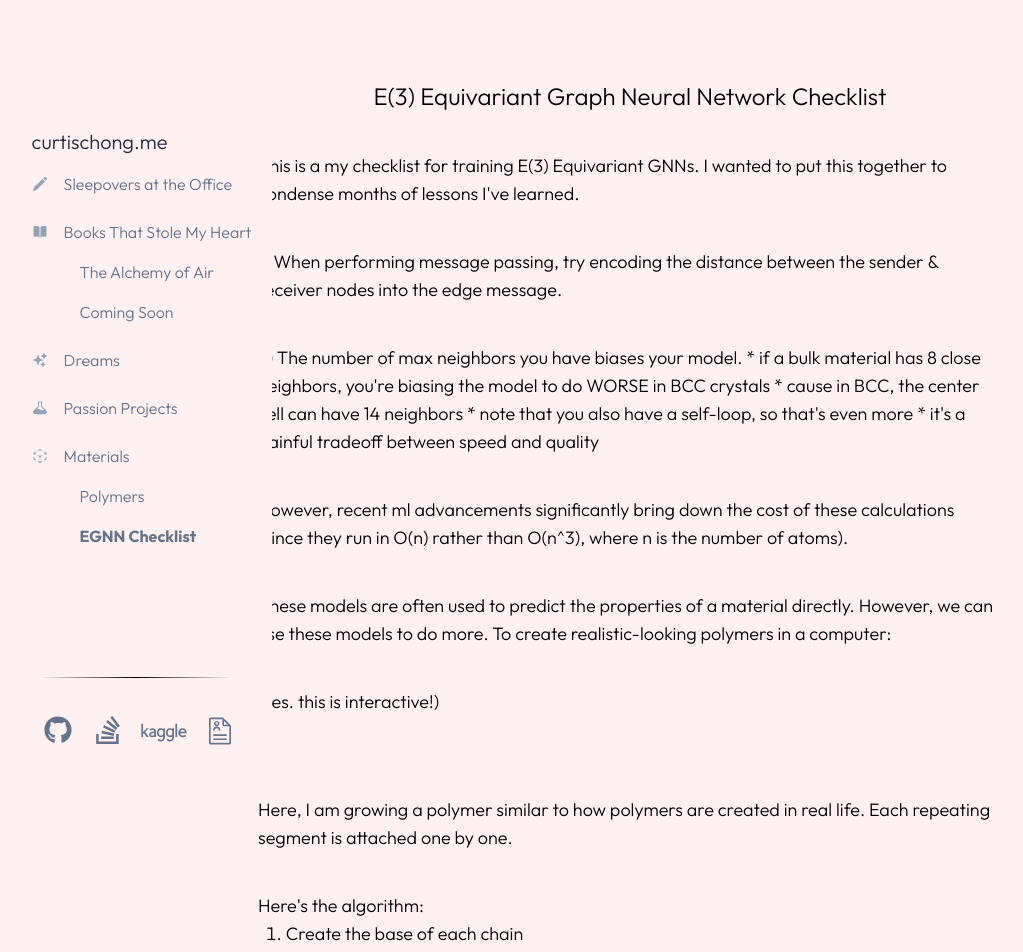
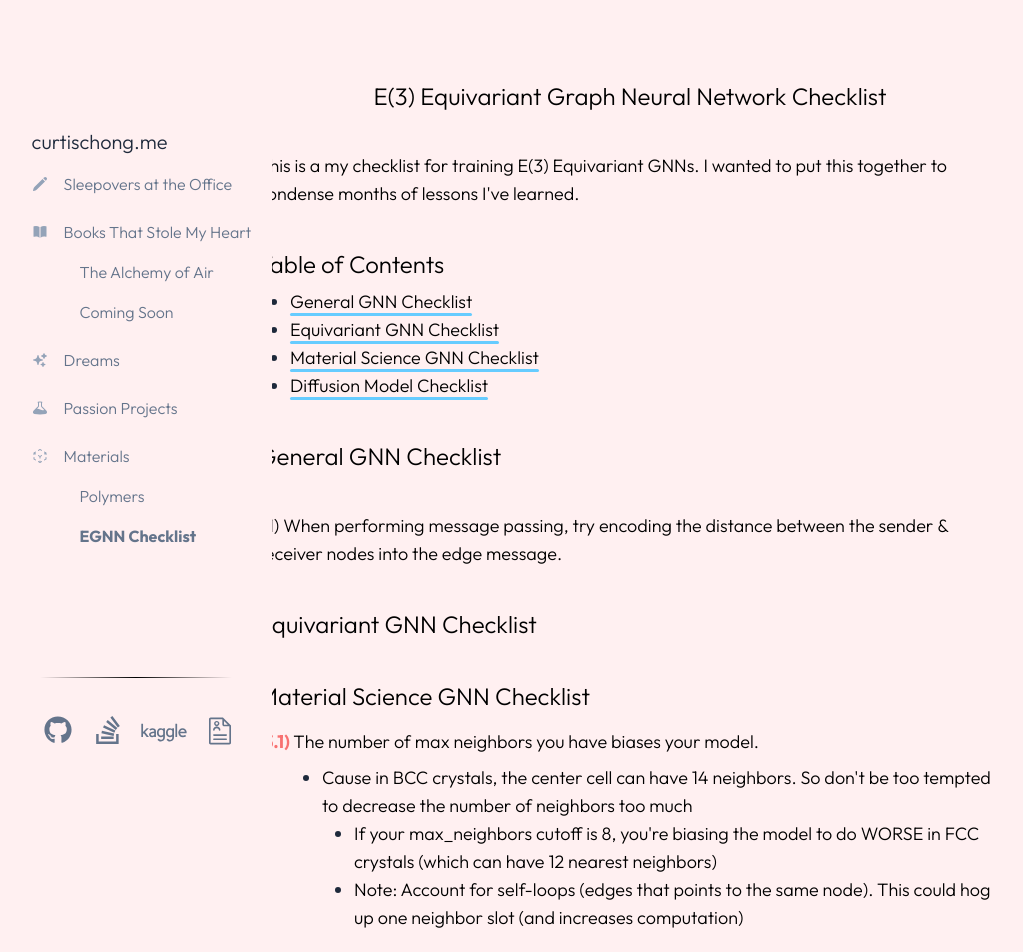
Before and after one commit to chongcurtis/chongcurtis.github.io, a Next.js app: page /materials/egnn_checklist in a window 1280 px wide. Shown: the top 952 px of the page, without its empty margins (10-1033 px from the left). Built offline with nearby package versions, Linux system fonts and the light colour scheme.

Commit message:
get bullet point for material

```diff
--- a/src/pages/materials/egnn_checklist.tsx
+++ b/src/pages/materials/egnn_checklist.tsx
@@ -16,16 +16,75 @@ export default function Polymers() {
                 This is a my checklist for training E(3) Equivariant GNNs. I wanted to put this
                 together to condense months of lessons I've learned.
             </p>
+            <h3 className="fade-in-on-scroll mt-10 text-2xl">Table of Contents</h3>
+            <ul className="ml-8 mt-2 list-disc marker:text-center marker:font-extrabold marker:text-slate-800">
+                <li className="fade-in-on-scroll">
+                    <a
+                        href="#general-gnn-checklist"
+                        className="underline-on-scroll after:bg-sleepover-secondary"
+                    >
+                        General GNN Checklist
+                    </a>
+                </li>
+                <li className="fade-in-on-scroll">
+                    <a
+                        href="#equivariant-gnn-checklist"
+                        className="underline-on-scroll after:bg-sleepover-secondary"
+                    >
+                        Equivariant GNN Checklist
+                    </a>
+                </li>
+                <li className="fade-in-on-scroll">
+                    <a
+                        href="#material-science-gnn-checklist"
+                        className="underline-on-scroll after:bg-sleepover-secondary"
+                    >
+                        Material Science GNN Checklist
+                    </a>
+                </li>
+                <li className="fade-in-on-scroll">
+                    <a
+                        href="#diffusion-model-checklist"
+                        className="underline-on-scroll after:bg-sleepover-secondary"
+                    >
+                        Diffusion Model Checklist
+                    </a>
+                </li>
+            </ul>
+            <h3 id="general-gnn-checklist" className="fade-in-on-scroll mt-10 text-2xl">
+                General GNN Checklist
+            </h3>
             <p className="fade-in-on-scroll mt-10">
-                1) When performing message passing, try encoding the distance between the sender &
+                1.1) When performing message passing, try encoding the distance between the sender &
                 receiver nodes into the edge message.
             </p>
-            <p className="fade-in-on-scroll mt-10">
-                2) The number of max neighbors you have biases your model. * if a bulk material has
-                8 close neighbors, you're biasing the model to do WORSE in BCC crystals * cause in
-                BCC, the center cell can have 14 neighbors * note that you also have a self-loop, so
-                that's even more * it's a painful tradeoff between speed and quality
+            <h3 id="equivariant-gnn-checklist" className="fade-in-on-scroll mt-10 text-2xl">
+                Equivariant GNN Checklist
+            </h3>
+            <h3 id="material-science-gnn-checklist" className="fade-in-on-scroll mt-10 text-2xl">
+                Material Science GNN Checklist
+            </h3>
+            <p className="fade-in-on-scroll mt-4">
+                <span className="font-bold text-red-400">(3.1)</span> The number of max neighbors
+                you have biases your model.
             </p>
+            <ul className="ml-8 mt-2 list-disc marker:text-center marker:font-extrabold marker:text-slate-800">
+                <li className="fade-in-on-scroll ml-8">
+                    Cause in BCC crystals, the center cell can have 14 neighbors. So don't be too
+                    tempted to decrease the number of neighbors too much
+                </li>
+                <li className="fade-in-on-scroll ml-16">
+                    If your max_neighbors cutoff is 8, you're biasing the model to do WORSE in FCC
+                    crystals (which can have 12 nearest neighbors)
+                </li>
+                <li className="fade-in-on-scroll ml-16">
+                    Note: Account for self-loops (edges that points to the same node). This could
+                    hog up one neighbor slot (and increases computation)
+                </li>
+            </ul>
+            <h3 id="diffusion-model-checklist" className="fade-in-on-scroll mt-10 text-2xl">
+                Diffusion Model Checklist
+            </h3>
             <p className="fade-in-on-scroll mt-10">
                 However, recent ml advancements significantly bring down the cost of these
                 calculations (since they run in O(n) rather than O(n^3), where n is the number of
```
